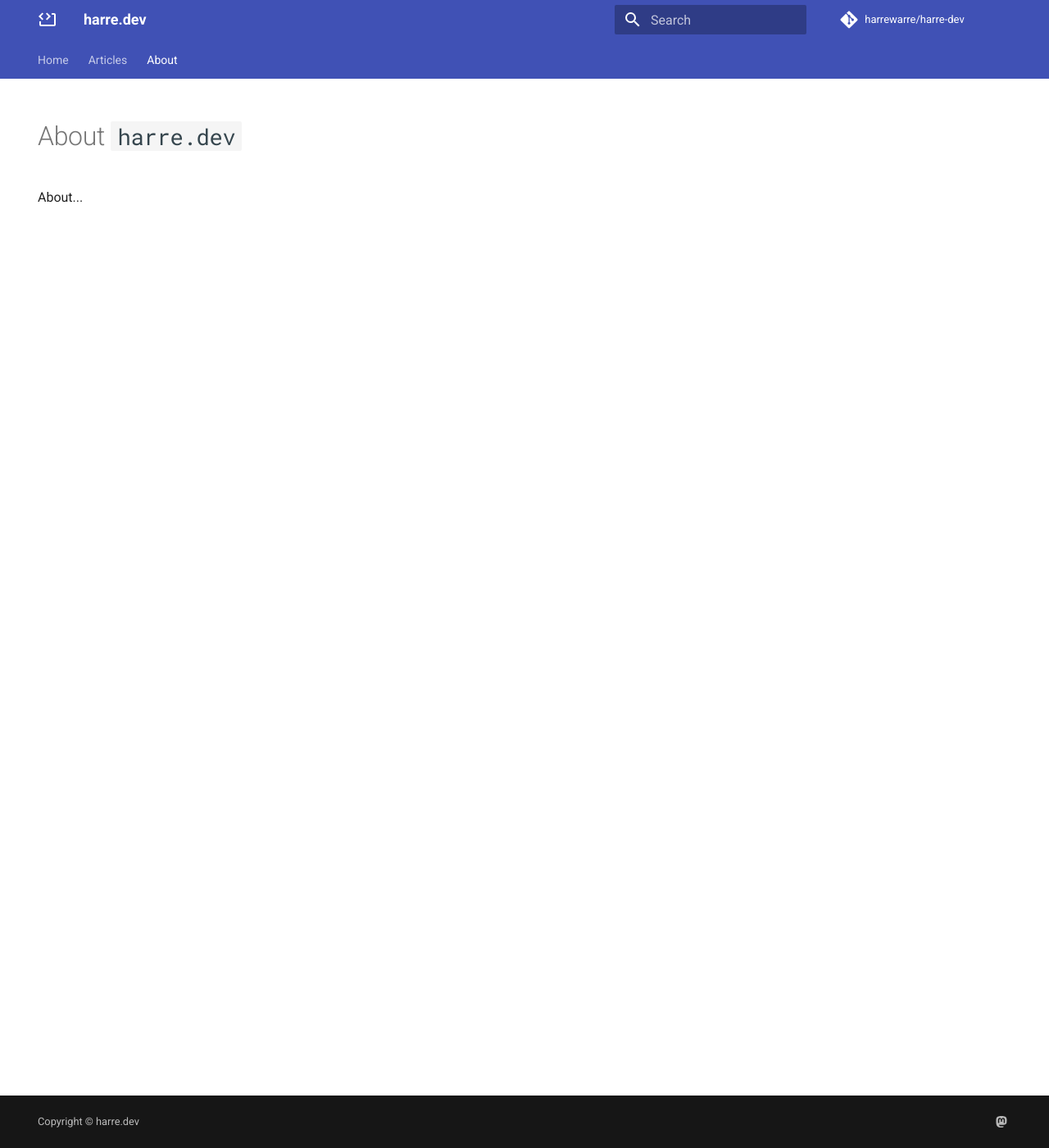
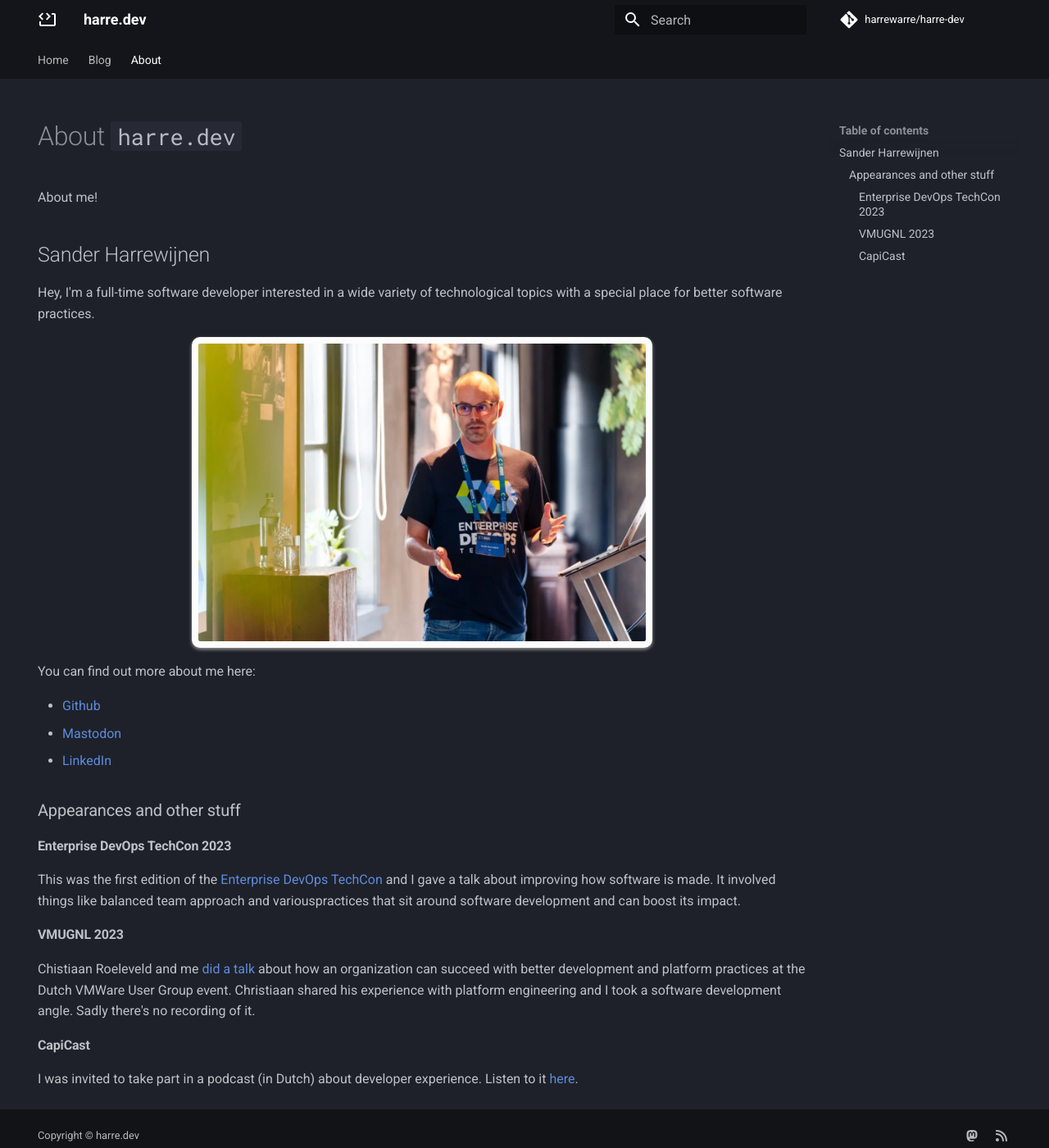
Before and after one commit to harrewarre/harrewarre.github.io, an MkDocs documentation site: the page built from docs/about.md, in a window 1280 px wide and 1400 px high. Shown: the whole window at 82% size. Built offline with MkDocs 1.6.1 and Material for MkDocs 9.7.7, drawn with Linux system fonts in a browser that asks for light colours; comment, search, counter and statistics services are not loaded.

Commit message:
Small content updates and tweaks. Theme configured and RSS added (tho not yet backwards compatible with old blog!)

```diff
--- a/docs/about.md
+++ b/docs/about.md
@@ -3,6 +3,45 @@ hide:
   - navigation
 ---
 
+<style>
+.md-typeset img {
+    border: 3px solid #fcfcfc;
+    background-color: #fcfcfc;
+    border-radius: 10px;
+    padding: 5px;
+    margin: 0 auto;
+    box-shadow: 0 2px 4px #999;
+    max-width: 60%;
+    display: block;
+}
+</style>
+
 # About `harre.dev`
 
-About...
+About me!
+
+## Sander Harrewijnen
+
+Hey, I'm a full-time software developer interested in a wide variety of technological topics with a special place for better software practices.
+
+![A picture of me giving a talk](assets/images/itme.png)
+
+You can find out more about me here:
+
+- [Github](https://github.com/harrewarre)
+- [Mastodon](https://hachyderm.io/@harre)
+- [LinkedIn](https://www.linkedin.com/in/sharrewijnen/)
+
+### Appearances and other stuff
+
+#### Enterprise DevOps TechCon 2023
+
+This was the first edition of the <a href="https://enterprisedevopstechcon.nl">Enterprise DevOps TechCon</a> and I gave a talk about improving how software is made. It involved things like balanced team approach and variouspractices that sit around software development and can boost its impact.
+
+#### VMUGNL 2023
+
+Chistiaan Roeleveld and me [did a talk](https://vmugnl.nl/vmugnl-usercon-2023-agenda/#event-99) about how an organization can succeed with better development and platform practices at the Dutch VMWare User Group event. Christiaan shared his experience with platform engineering and I took a software development angle. Sadly there's no recording of it.
+
+#### CapiCast
+
+I was invited to take part in a podcast (in Dutch) about developer experience. Listen to it [here](https://open.spotify.com/episode/6OpaGuMm955ZYphyNdxRDI?si=806b4d81754844ab).
--- a/mkdocs.yml
+++ b/mkdocs.yml
@@ -1,5 +1,6 @@
 site_name: harre.dev
 site_url: https://harre.dev
+site_description: harre.dev - A collection of thoughts and ideas
 
 repo_name: "harrewarre/harre-dev"
 repo_url: "https://github.com/harrewarre/harrewarre.github.io"
@@ -8,6 +9,11 @@ copyright: Copyright &copy; harre.dev
 
 theme:
   name: material
+  favicon: "assets/favicon.ico"
+  palette:
+    scheme: slate
+    primary: black
+    accent: yellow
   features:
     - navigation.indexes
     - navigation.instant
@@ -26,16 +32,20 @@ plugins:
       archive_name: Archive
       archive_date_format: yyyy
       post_excerpt: required
+  - rss:
+      match_path: blog/posts/.*
+      date_from_meta:
+        as_creation: date
+      categories:
+        - tags
   - search
   - social
-  - tags:
-      tags_file: "blog/tags.md"
+  - tags
 
 nav:
   - Home: "index.md"
-  - Articles:
+  - Blog:
     - "blog/index.md"
-    - "blog/tags.md"
   - About: "about.md"
 
 extra:
@@ -43,3 +53,5 @@ extra:
   social:
     - icon: fontawesome/brands/mastodon
       link: https://hachyderm.io/@harre
+    - icon: fontawesome/solid/rss
+      link: feed_rss_created.xml
--- a/requirements.txt
+++ b/requirements.txt
@@ -1,2 +1,3 @@
 mkdocs-material
 mkdocs-material[imaging]
+mkdocs-rss-plugin
```
Also changed, not shown: docs/blog/index.md (deleted, +0 -1 lines), docs/index.md (+2 -2 lines), docs/assets/favicon.ico (added), docs/assets/images/itme.png (added), docs/blog/tags.md (deleted).
